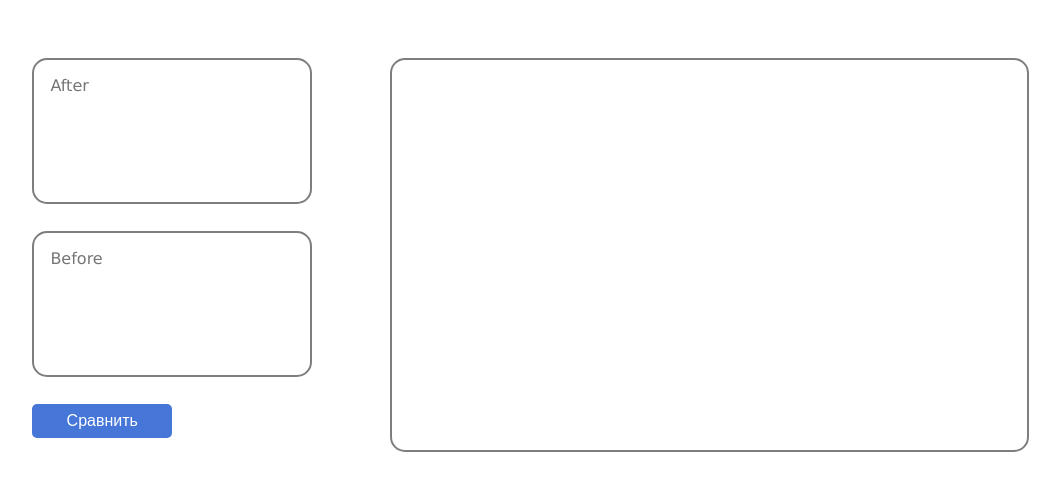
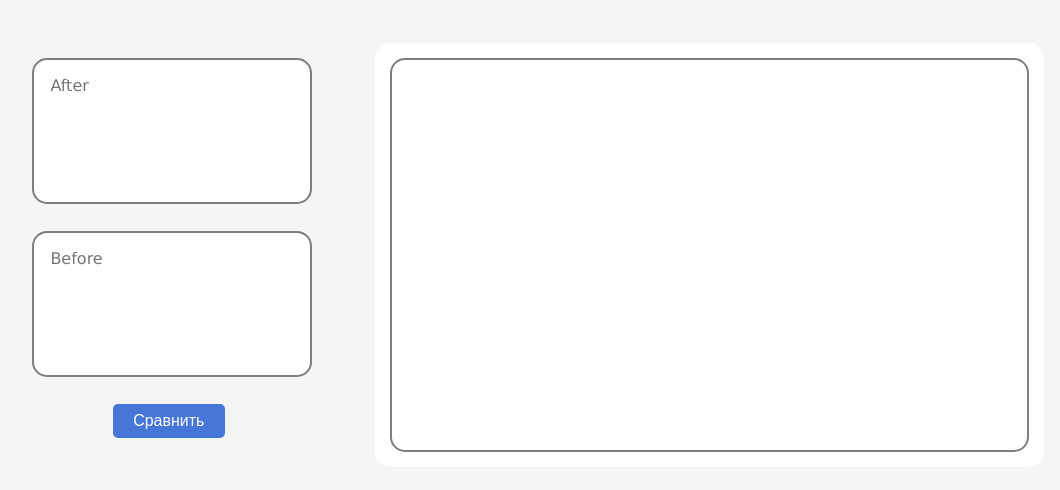
Before and after one commit to Fortik1/differenceCalculator, a website: page html/index.html in a window 1280 px wide. Shown: the whole page, without its empty margins (102-1162 px from the left). Drawn offline with Linux system fonts and the light colour scheme.

Commit message:
update html/style.css

```diff
--- a/html/style.css
+++ b/html/style.css
@@ -1,3 +1,7 @@
+body {
+  background: #F5F5F5;
+}
+
 .col1 {
   border: solid #7d7f7d 2px;
   padding: 15px 15px;
@@ -13,8 +17,13 @@
   background: #4676D7;
   color: #fff;
   padding: 8px 16px;
+  padding-left: 15px;
+  font-family: Arial, sans-serif;
+  font-weight: 500;
   font-size: 16px;
-  width: 50%
+  width: 40%;
+  position: relative;
+  left: 29%;
 }
 
 .c-button:hover {
@@ -25,7 +34,6 @@ background: #1d49aa;
   outline: none;
   box-shadow: 0 0 0 4px #cbd6ee;
 }
-
 
 textarea {
   border-radius: 15px;
@@ -55,6 +63,8 @@ flex-direction: column;
 }
 
 section {
+  border-radius: 15px;
+  background: #fff;
   width: 160%;
   margin-left: 5%;
   margin-right: 10%;
```
Lines whose indentation alone changed are shown as unchanged.
